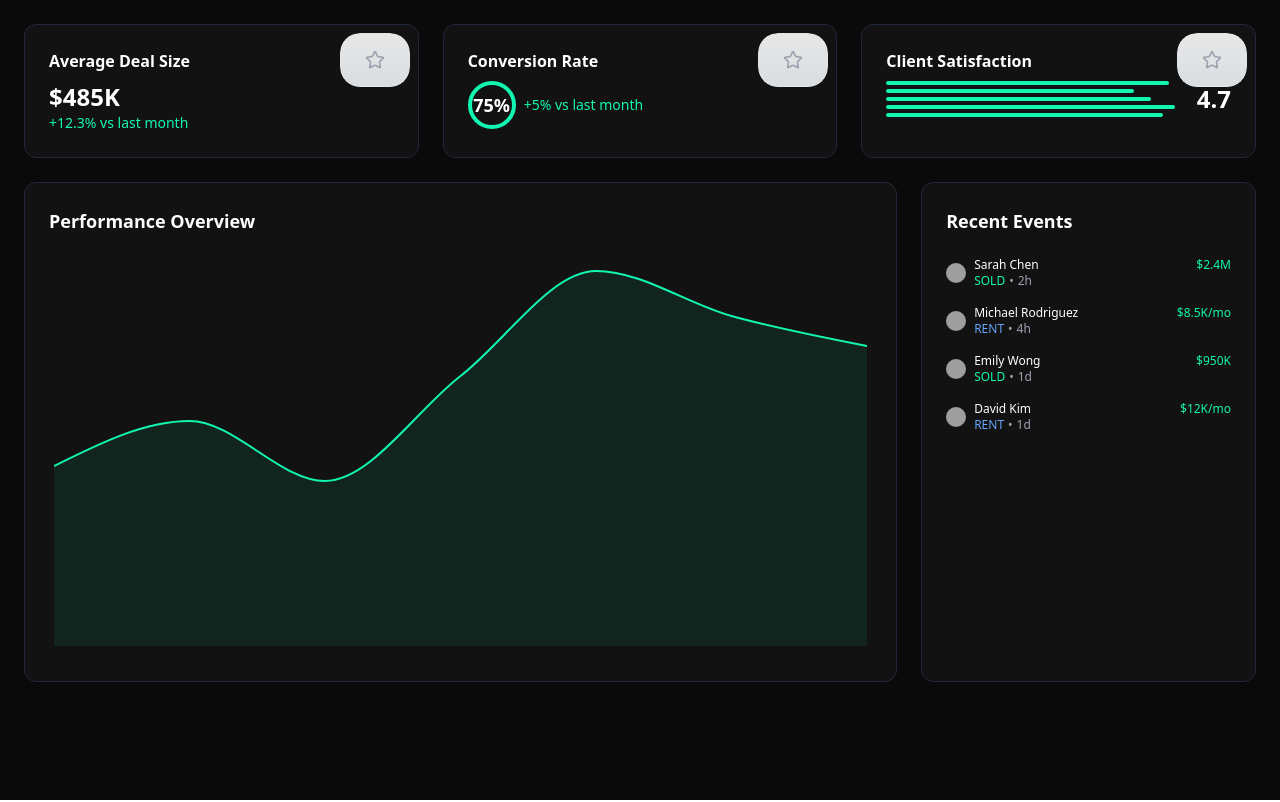
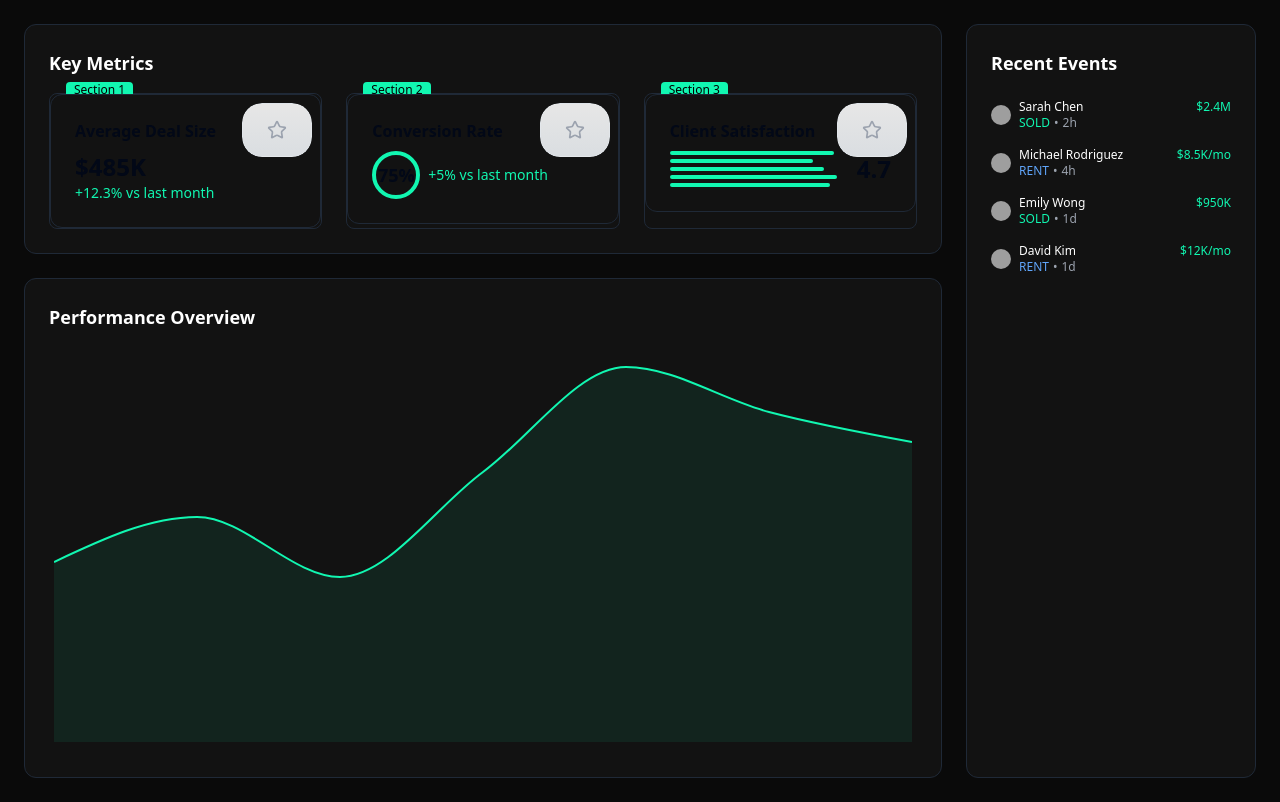
Before and after one commit to lkmariobros/chartopia-wonder-visuals, a React (Vite) app: page / in a window 1280 px wide. Built offline with nearby package versions, Linux system fonts and the light colour scheme; grey boxes are pictures that could not be loaded.

Commit message:
Refactor dashboard layout
Improve the layout of the dashboard by grouping three boxes into a larger container and adding space for a new component on the right.  The design will also help users identify the grouped boxes.

```diff
--- a/src/components/ChartDemo.tsx
+++ b/src/components/ChartDemo.tsx
@@ -87,21 +87,32 @@ export default function ChartDemo({ isDarkMode }: ChartDemoProps) {
 
   return (
     <div className="container mx-auto p-6">
-      <div className={`grid grid-cols-3 gap-6 mb-6 ${textColor}`}>
+      <div className="grid grid-cols-4 gap-6">
+        {/* Left section - 3 columns */}
+        <div className="col-span-3">
+          {/* Container for metric cards */}
+          <div className={`${bgColor} rounded-xl border ${borderColor} p-6 mb-6`}>
+            <h2 className={`text-lg font-semibold mb-4 ${textColor}`}>Key Metrics</h2>
+            <div className="grid grid-cols-3 gap-6">
               {cards.map((card, index) => (
+                <div key={index} className={`${bgColor} rounded-lg border ${borderColor} relative`}>
+                  <div className="absolute -top-3 left-4 px-2 text-xs font-medium bg-[#11f7b1] text-black rounded">
+                    Section {index + 1}
+                  </div>
                   <MetricCard
-            key={index}
                     {...card}
                     isPinned={pinnedCards.includes(index)}
                     onPin={() => togglePin(index)}
                     isDarkMode={isDarkMode}
                   />
+                </div>
               ))}
             </div>
+          </div>
 
-      <div className={`grid grid-cols-7 gap-6 ${textColor}`}>
-        <div className={`col-span-5 ${bgColor} rounded-xl border ${borderColor} p-6 h-[500px]`}>
-          <h2 className="text-lg font-semibold mb-4">Performance Overview</h2>
+          {/* Chart section */}
+          <div className={`${bgColor} rounded-xl border ${borderColor} p-6 h-[500px]`}>
+            <h2 className={`text-lg font-semibold mb-4 ${textColor}`}>Performance Overview</h2>
             <div className="h-[400px]">
               <ResponsiveContainer width="100%" height="100%">
                 <AreaChart data={data}>
@@ -116,10 +127,14 @@ export default function ChartDemo({ isDarkMode }: ChartDemoProps) {
               </ResponsiveContainer>
             </div>
           </div>
+        </div>
 
-        <div className={`col-span-2 ${bgColor} rounded-xl border ${borderColor} p-6 overflow-auto`}>
-          <h2 className="text-lg font-semibold mb-4">Recent Events</h2>
+        {/* Right section - 1 column */}
+        <div className="col-span-1">
+          <div className={`${bgColor} rounded-xl border ${borderColor} p-6 h-full`}>
+            <h2 className={`text-lg font-semibold mb-4 ${textColor}`}>Recent Events</h2>
             <RecentEvents events={recentEvents} isDarkMode={isDarkMode} />
+          </div>
         </div>
       </div>
     </div>
```
Lines whose indentation alone changed are shown as unchanged.
